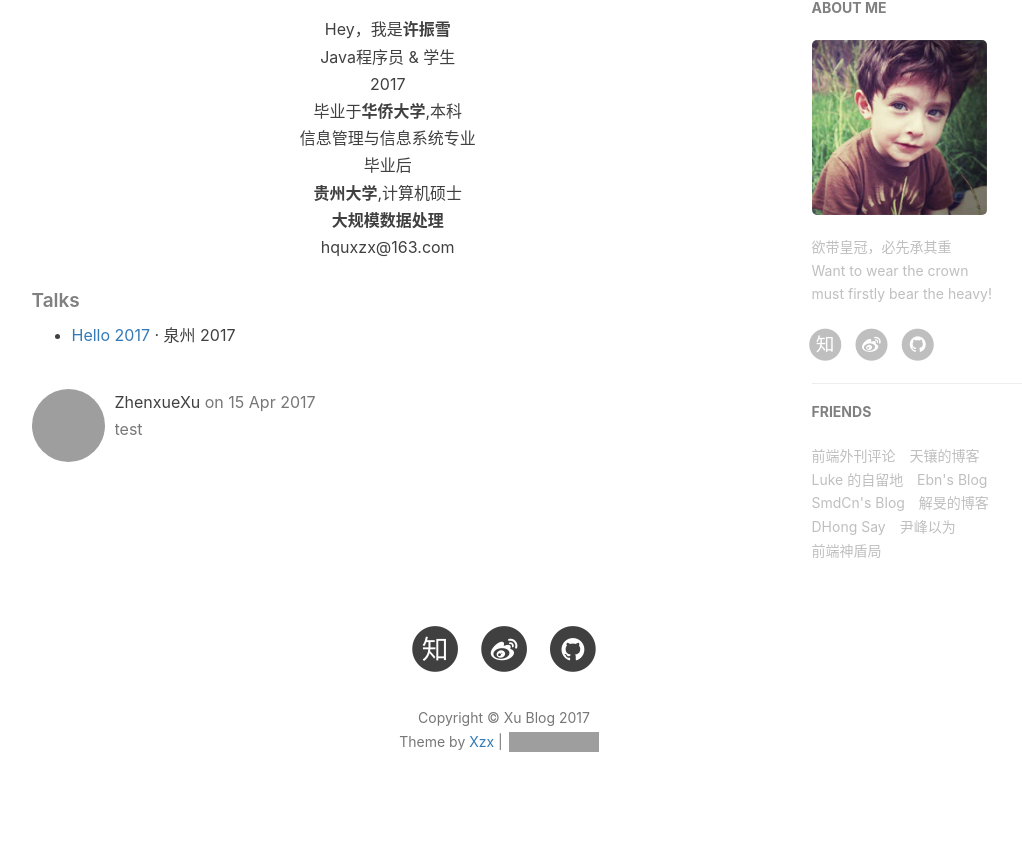
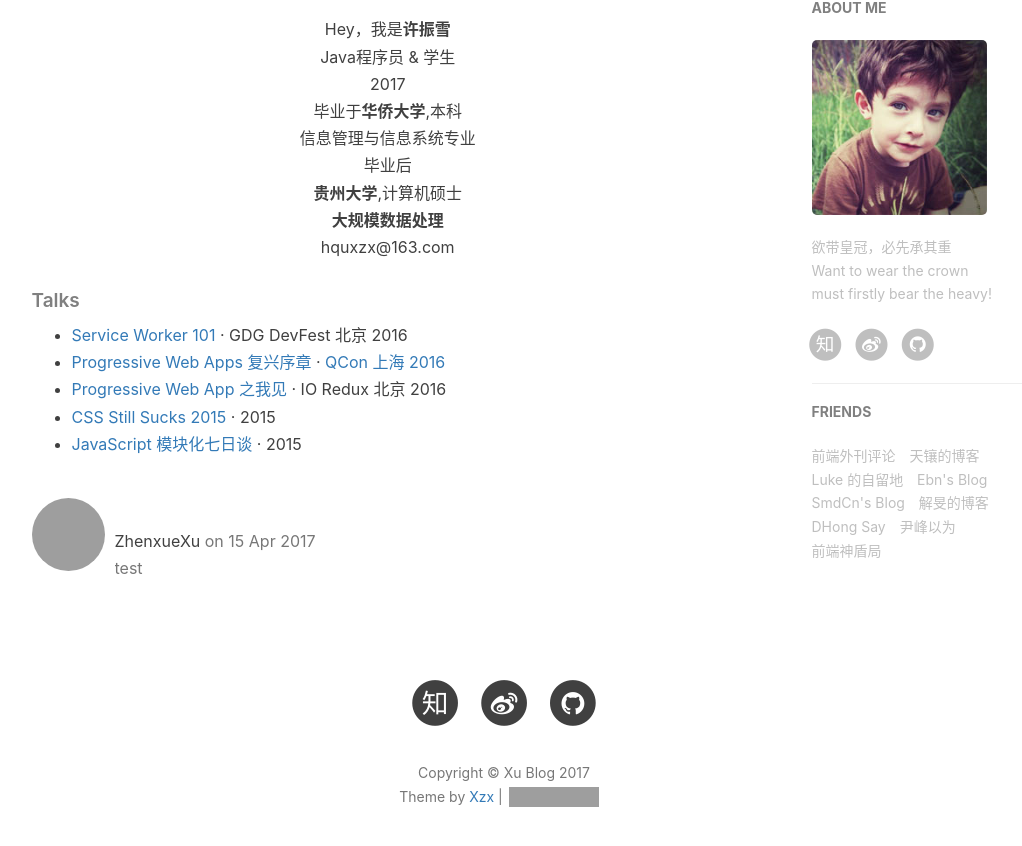
Before and after one commit to popsiclexu/popsiclexu.github.io, a Jekyll site: the page built from about.html, in a window 1280 px wide and 900 px high, scrolled down 586 px, cut to the strip 0-846 px from the top of the window. Shown: the whole strip, without its empty margins (136-1158 px from the left). Built offline with Jekyll 4.4.1, drawn with Linux system fonts in a browser that asks for light colours; nearby versions of some CDN libraries; a script that is not in the unit is left out; comment, search, counter and statistics services are not loaded; grey boxes are pictures that could not be loaded.

Commit message:
Revert "4-16"
This reverts commit d5c70990184648fc31dce4438daa886a9c352856.

```diff
--- a/_layouts/post.html
+++ b/_layouts/post.html
@@ -119,7 +119,7 @@ layout: default
                      <img src="{{ c.author.picture }}" alt="{{ c.author.displayName}}" height="50" width="50" style="border-radius:50%;">
                   </div>
                 <div class="media-body">
-               <p class="text-muted" style=" padding-top: 0px; margin-top: 0px">
+               <p class="text-muted">
                <a href="{{ c.author.url }}">{{ c.author.displayName }}</a>
            on {{ c.date | date_to_string }}<br>
        {{ c.content | newline_to_br }}</p>
--- a/about.html
+++ b/about.html
@@ -41,7 +41,11 @@ comments:
     <h5>Talks</h5>
 
     <ul>
-    <li><a href="//xzxblog.me/2017/04/12/hello-2017/">Hello 2017</a> · 泉州 2017</li>
+    <li><a href="//huangxuan.me/2016/11/20/sw-101-gdgdf/">Service Worker 101</a> · GDG DevFest 北京 2016</li>
+    <li><a href="//huangxuan.me/2016/10/20/pwa-qcon2016/">Progressive Web Apps 复兴序章</a> · <a href="http://2016.qconshanghai.com/presentation/3111">QCon 上海 2016</a></li>
+    <li><a href="//huangxuan.me/2016/06/05/pwa-in-my-pov/">Progressive Web App 之我见</a> · IO Redux 北京 2016</li>
+    <li><a href="//huangxuan.me/2015/12/28/css-sucks-2015/">CSS Still Sucks 2015</a> · 2015</li>
+    <li><a href="//huangxuan.me/2015/07/09/js-module-7day/">JavaScript 模块化七日谈</a> · 2015</li>
     </ul>
 </div>
 
@@ -64,7 +68,11 @@ comments:
     <h5>Talks</h5>
 
     <ul>
-    <li><a href="//xzxblog.me/2017/04/12/hello-2017/">Hello 2017</a> · Quanzhou 2017</li>
+    <li><a href="//huangxuan.me/2016/11/20/sw-101-gdgdf/" title="Service Worker 101 - working offline and instant loading">Service Worker 101</a> · GDG DevFest Beijing 2016</li>
+    <li><a href="//huangxuan.me/2016/10/20/pwa-qcon2016/" title="Progressive Web Apps - make web great again">Progressive Web Apps</a> · QCon Shanghai 2016</li>
+    <li><a href="//huangxuan.me/2016/06/05/pwa-in-my-pov/" title="Progressive Web App in my point of view">Progressive Web App in my POV</a> · IO Redux Beijing 2016</li>
+    <li><a href="//huangxuan.me/2015/12/28/css-sucks-2015/" title="CSS Still Sucks 2015 - and how we work around it">CSS Still Sucks 2015</a> · 2015</li>
+    <li><a href="//huangxuan.me/2015/07/09/js-module-7day/">JavaScript Modularization Journey</a> · 2015</li>
     </ul>
 </div>
 
@@ -117,7 +125,7 @@ comments:
       <img src="{{ c.author.picture }}" alt="{{ c.author.displayName}}" height="73" width="73" style="border-radius:50%;">
     </div>
     <div class="media-body">
-      <p class="text-muted" style=" padding-top: 0px; margin-top: 0px">
+      <p class="text-muted">
         <a href="{{ c.author.url }}">{{ c.author.displayName }}</a>
         on {{ c.date | date_to_string }}<br>
       {{ c.content | newline_to_br }}</p>
```
Also changed, not shown: portfolio/index.html (+124 -23 lines), portfolio/images/data-mining.jpg (deleted), portfolio/images/hux_avatar.png (added), portfolio/images/java.jpg (deleted).
